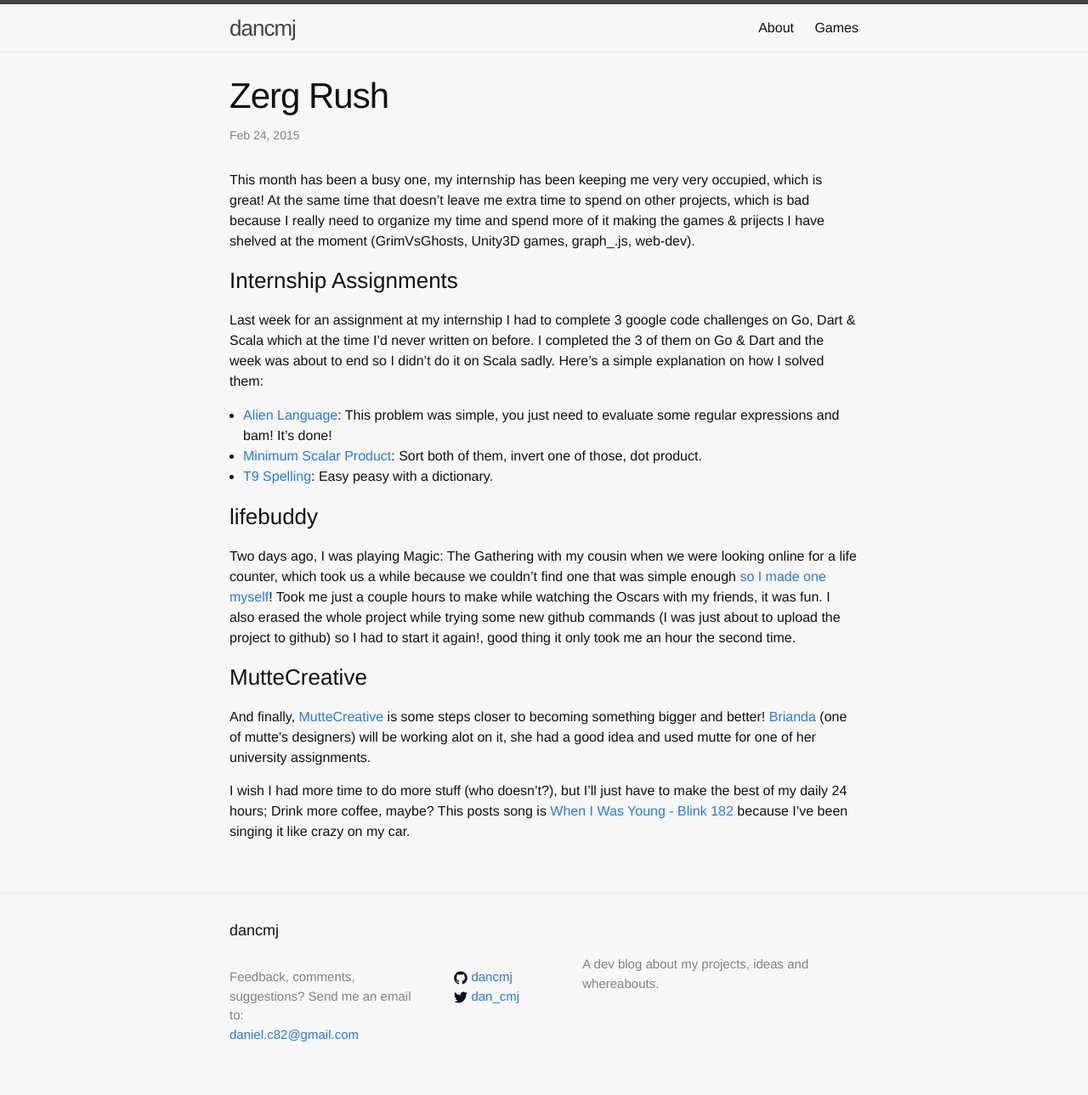
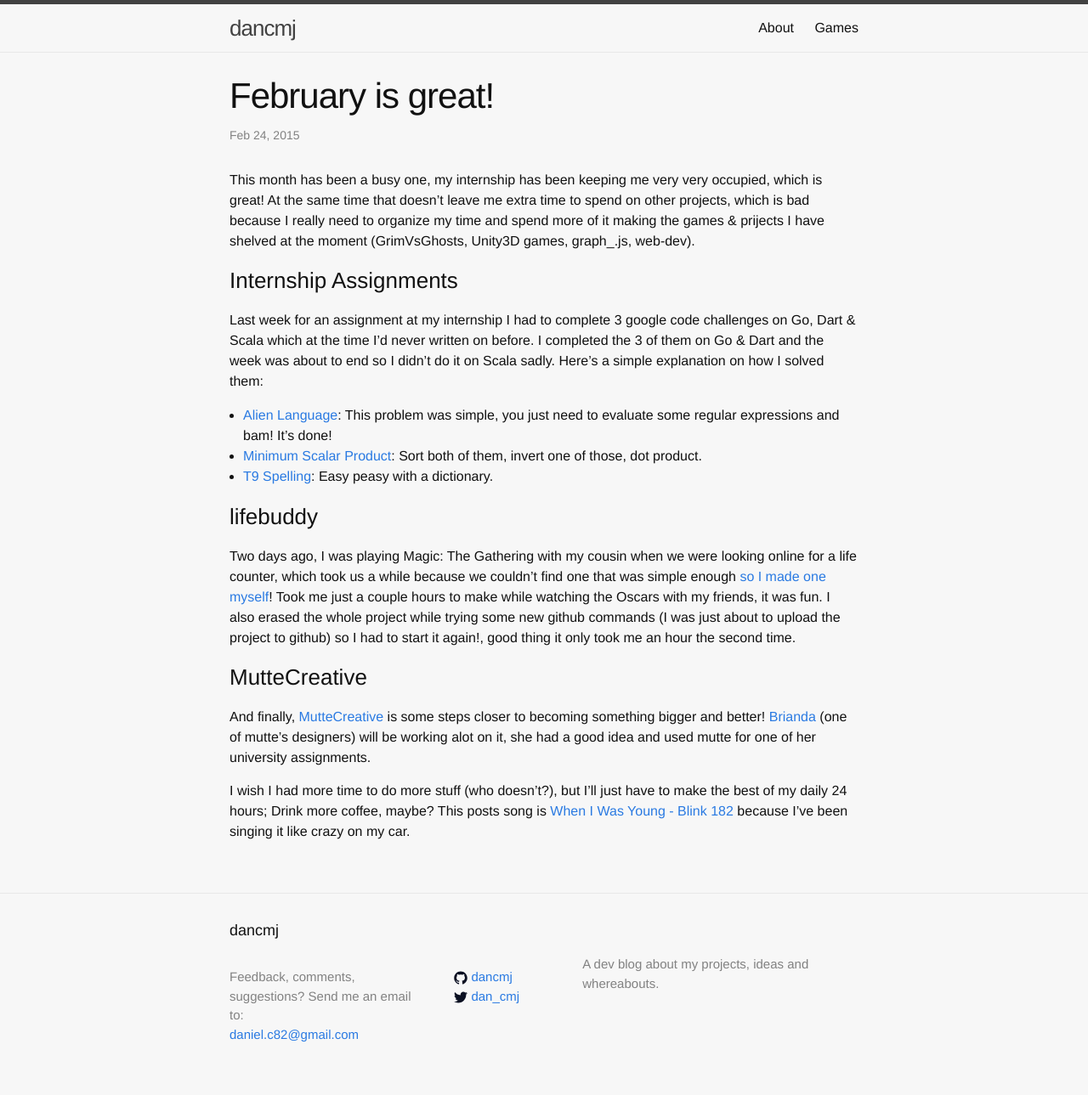
Before and after one commit to dancmj/dancmj.github.io, a Jekyll site: the page built from _posts/2015-02-24-zergrush.md, in a window 1280 px wide. Shown: the whole page at 85% size. Built offline with Jekyll 4.4.1, drawn with Linux system fonts in a browser that asks for light colours.

Commit message:
Changed post's title

```diff
--- a/_posts/2015-02-24-zergrush.md
+++ b/_posts/2015-02-24-zergrush.md
@@ -1,6 +1,6 @@
 ---
 layout: post
-title: Zerg Rush
+title: February is great!
 date: 2015-02-24 11:50:43
 excerpt: February's obligatory post.
 categories: ['blog']
```
